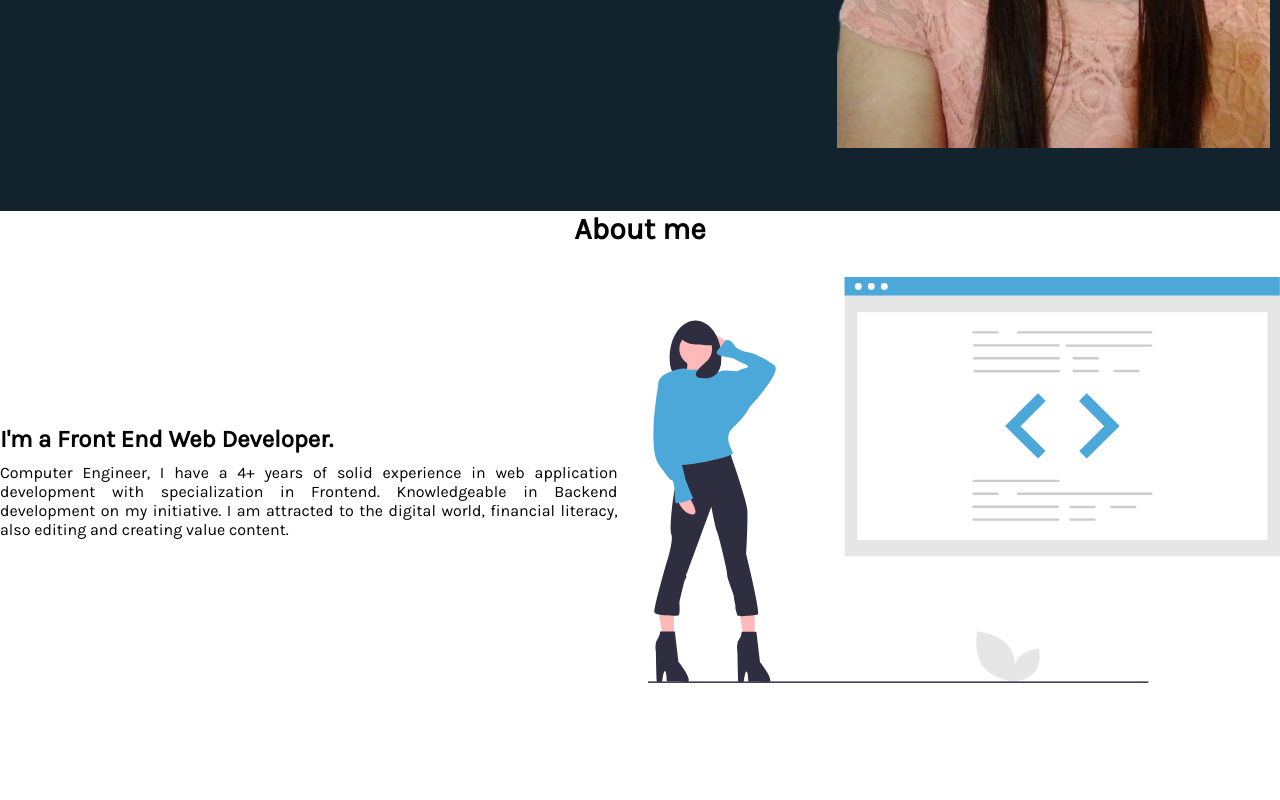
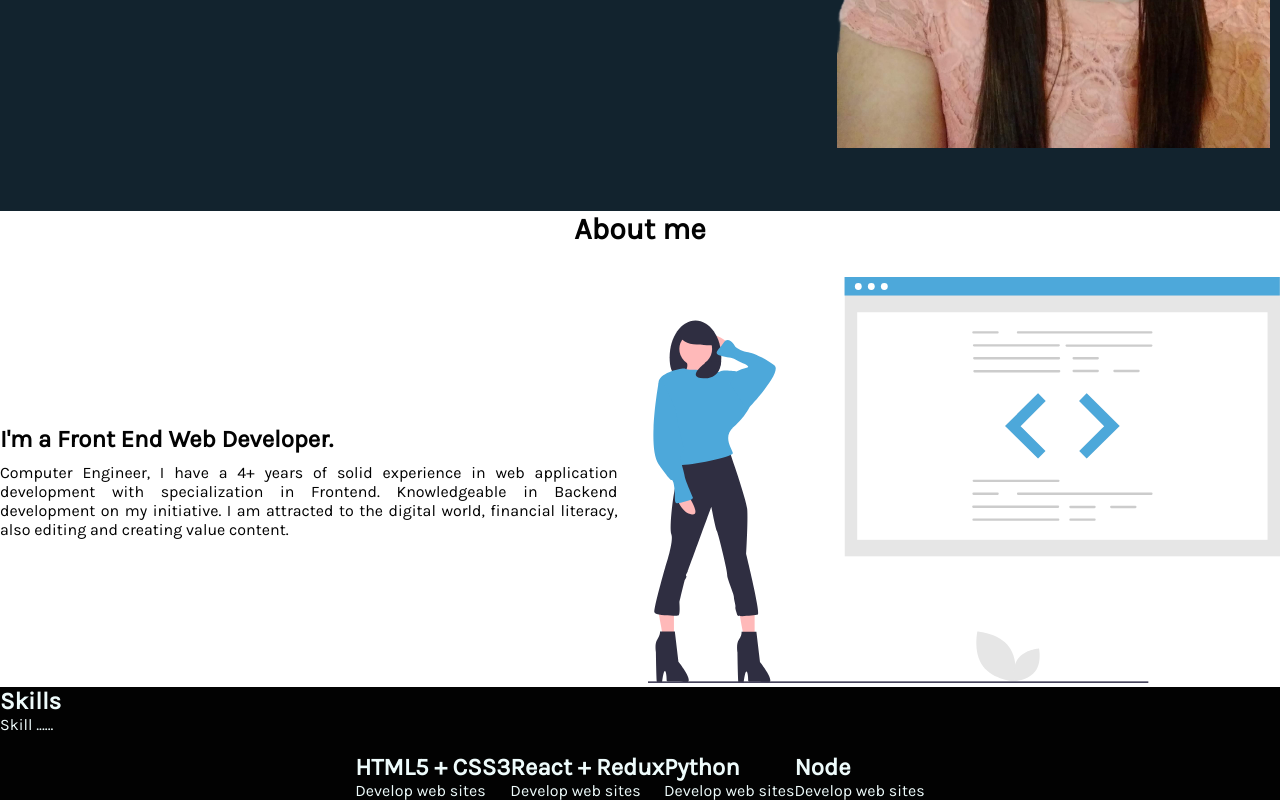
Before and after one commit to jessicauk/jessicaapolinar, a React app: page / in a window 1280 px wide. Shown: the part 589-1389 px from the top of the page. Before the commit the page ends 1276 px from the top, so only its background shows below. Built offline with nearby package versions, Linux system fonts and the light colour scheme.

Commit message:
skills-section

```diff
--- a/src/App.js
+++ b/src/App.js
@@ -2,6 +2,7 @@ import React, { Fragment } from "react";
 import Banner from './components/Banner/Banner'
 import Header from './components/Header/Header'
 import About from './components/About/About'
+import Services from './components/Services/Services'
 
 function App() {
   return (
@@ -9,6 +10,7 @@ function App() {
       <Banner />
       <Header />
       <About />
+      <Services />
     </Fragment>
   )
 }
--- a/src/components/Banner/Banner.js
+++ b/src/components/Banner/Banner.js
@@ -11,7 +11,7 @@ function Banner() {
   }
   return (
     <section className="banner">
-      <div className="banner-text">
+      <div className="section-heading">
         <h2>Hello, I'm <br/><span>Jessica Apolinar.</span></h2>
         <h3>I'm a Front End Web Developer.</h3>
         <a id="btn-about" href="#about" className="btn">About me</a>
--- a/src/components/Banner/Banner.scss
+++ b/src/components/Banner/Banner.scss
@@ -12,23 +12,6 @@
   align-items: center;
   flex-wrap: wrap;
   flex-direction: row;
-  .banner-text {
-    text-align: center;
-    h2 {
-      font-size: 3em;
-      font-weight: 500;
-      line-height: 1.5em;
-    }
-    h3 {
-      font-size: 1.5em;
-      font-weight: 500;
-    }
-    span {
-      color: $color-2;
-      font-size: 1.5em;
-      font-weight: 700;
-    }
-  }
   .banner-image {
     .image {
       width: 100%;
--- a/src/components/Header/Header.scss
+++ b/src/components/Header/Header.scss
@@ -1,6 +1,6 @@
 @import '../../style.scss';
 
-header .sticky {
+.sticky {
   background: $color-2;
   padding: 20px 100px;
   box-shadow: 0 5px 20px rgba(#000000, 0.1);
--- /dev/null
+++ b/src/components/Services/Services.js
@@ -0,0 +1,37 @@
+import React from 'react';
+import './Services.scss';
+
+function Services() {
+  return (
+    <section className="services" id="services">
+      <div classname="section-heading white">
+        <h2>Skills</h2>
+        <p>Skill ......</p>
+      </div>
+      <div className="content">
+        <div className="services-item">
+          <img src=""></img>
+          <h2>HTML5 + CSS3</h2>
+          <p>Develop web sites</p>
+        </div>
+        <div className="services-item">
+          <img src=""></img>
+          <h2>React + Redux</h2>
+          <p>Develop web sites</p>
+        </div>
+        <div className="services-item">
+          <img src=""></img>
+          <h2>Python</h2>
+          <p>Develop web sites</p>
+        </div>
+        <div className="services-item">
+          <img src=""></img>
+          <h2>Node</h2>
+          <p>Develop web sites</p>
+        </div>
+      </div>
+    </section>
+  )
+}
+
+export default Services
--- /dev/null
+++ b/src/components/Services/Services.scss
@@ -0,0 +1,31 @@
+@import '../../style.scss';
+.services {
+  background: $color-6;
+  .white {
+    color: $color-5;
+  }
+  .content {
+    display: flex;
+    justify-content: center;
+    flex-direction: row;
+    flex-wrap: wrap;
+    &.-item{
+      padding: 20px 40px;
+      background: $color-3;
+      color:$color-5;
+      max-width: 350px;
+      margin: 20px;
+      text-align: center;
+      transition: 0.5s;
+      &:hover {
+        background: $color-3;
+      }
+      img {
+        max-width: 80px;
+        width: 100px;
+        height: 100px;
+        filter: invert(1)
+      }
+    }
+  }
+}
--- a/src/style.scss
+++ b/src/style.scss
@@ -27,8 +27,22 @@ body {
   min-width: 350px;
 }
 
-section {
-  /* padding: 100px; */
+.section-heading {
+  text-align: center;
+  h2 {
+    font-size: 3em;
+    font-weight: 500;
+    line-height: 1.5em;
+  }
+  h3 {
+    font-size: 1.5em;
+    font-weight: 500;
+  }
+  span {
+    color: $color-2;
+    font-size: 1.5em;
+    font-weight: 700;
+  }
 }
 
 .btn {
```
